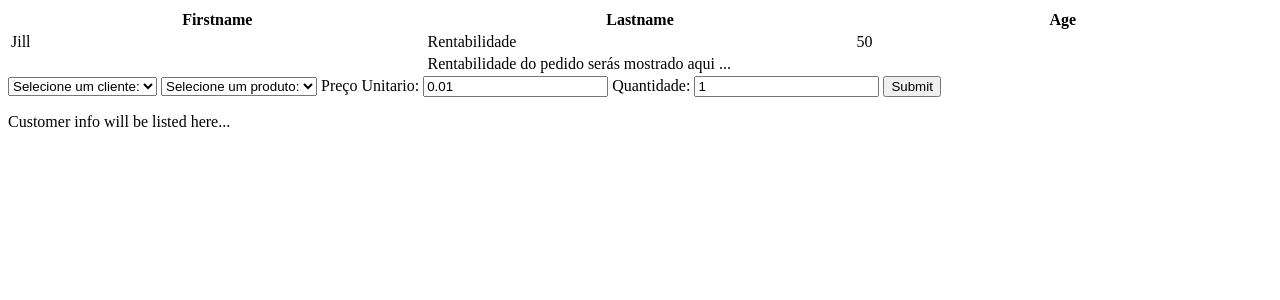
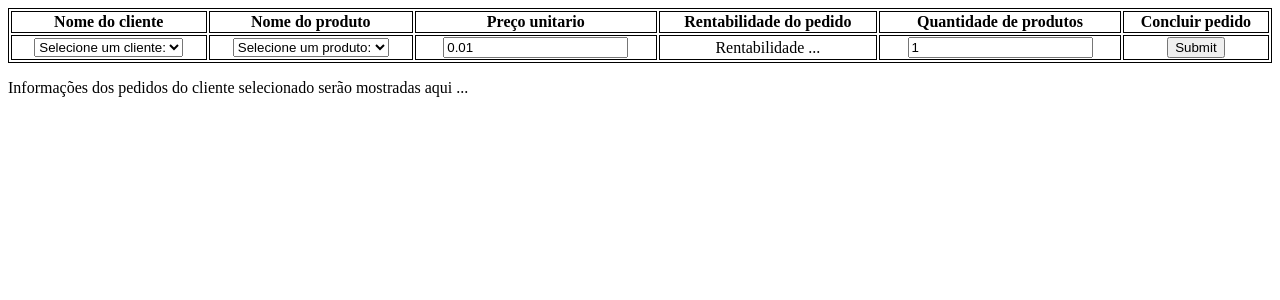
Before and after one commit to Lavus/Full-Stack, a PHP site: page /home.php in a window 1280 px wide. Shown: the top 300 px of the page. Run offline with PHP 8.4, Linux system fonts and the light colour scheme; data that the repository does not hold is empty.

Commit message:
Add files via upload

```diff
--- a/Fullstack/cadastro_pedido.php
+++ b/Fullstack/cadastro_pedido.php
@@ -8,10 +8,4 @@ $stmt->bind_param("iidi", $_GET['cliente'],$_GET['produto'],$_GET['preco'],$_GET
 $stmt->execute();
 $stmt->close();
 
-echo "<table>";
-echo "<tr>";
-echo "<th>CustomerID</th>";
-echo "<th>CompanyName</th>";
-echo "</tr>";
-echo "</table>";
 ?>
--- a/Fullstack/get_pedido.php
+++ b/Fullstack/get_pedido.php
@@ -17,6 +17,8 @@ echo "<th>Preço unitario do pedido</th>";
 echo "<th>Rentabilidade do pedido</th>";
 echo "<th>Quantidade de produtos pedido</th>";
 echo "<th>Tempo de realização do pedido</th>";
+echo "<th>Alterar o pedido</th>";
+echo "<th>Deletar o pedido</th>";
 echo "</tr>";
 while($stmt->fetch()){
     echo("<tbody id='txt" . $id_pedido. "'>");
--- a/Fullstack/home.php
+++ b/Fullstack/home.php
@@ -18,13 +18,27 @@ var alter_order_id = "";
     <head>
         <meta http-equiv="Content-Type" content="text/html;charset=UTF-8">
         <script src="https://ajax.googleapis.com/ajax/libs/jquery/3.3.1/jquery.min.js"></script>
+        <style>
+            table, td, th {
+                border: 1px solid black;
+            }
+            td {
+                text-align:center;
+            }
+        </style>
         <script>
         $(document).ready(function(){
           $('#cadastro_pedido').submit(function(ev){
+            //~ alert(document.getElementById("rentabilidade").style.backgroundColor);
+            if (document.getElementById("rentabilidade").style.backgroundColor == 'red'){
+                alert("Não é permitido cadastrar pedidos com a rentabilidade ruim \n por favor aumente o preço se deseja cadastrar o pedido");
+                document.getElementById("price").focus();
+                return false;
+            }
             ev.preventDefault();
-            alert("Submitted");
+            //~ alert("Submitted");
             var dados = $('#cadastro_pedido').serialize();
-            alert(dados);
+            //~ alert(dados);
 
             var xhttp;
             if (dados == "") {
@@ -37,7 +51,6 @@ var alter_order_id = "";
                     document.getElementById("txtHint").innerHTML = this.responseText;
                 }
             };
-            alert("aaa");
             xhttp.open("GET", "cadastro_pedido.php?"+dados, true);
             xhttp.send();
           });
@@ -46,24 +59,18 @@ var alter_order_id = "";
         <title>Full Stack</title>
     </head>
     <body>
+        <form id="cadastro_pedido" action="" method="GET">
             <table style="width:100%;">
                 <tr>
-                <th style="width:33%;">Firstname</th>
-                <th style="width:34%;">Lastname</th>
-                <th style="width:33%;">Age</th>
+                    <th>Nome do cliente</th>
+                    <th>Nome do produto</th>
+                    <th>Preço unitario</th>
+                    <th>Rentabilidade do pedido</th>
+                    <th>Quantidade de produtos</th>
+                    <th>Concluir pedido</th>
                 </tr>
                 <tr>
-                <td>Jill</td>
-                <td>Rentabilidade</td>
-                <td>50</td>
-            </tr>
-            <tr>
-                <td style="visibility:collapse;">Eve</td>
-                <td><div id="rentabilidade">Rentabilidade do pedido serás mostrado aqui ...</div></td>
-                <td style="visibility:collapse;">94</td>
-            </tr>
-        </table>
-        <form id="cadastro_pedido" action="" method="GET">
+                    <td>
                         <select name='cliente' required="required" onchange="showCustomer(this.value)">
                             <option value="">Selecione um cliente:</option>
                             <?php
@@ -72,6 +79,8 @@ var alter_order_id = "";
                                 }
                             ?>
                         </select>
+                    </td>
+                    <td>
                         <select id='product' name='produto' required="required" onchange="showprice(this.value,'')">
                             <option value="">Selecione um produto:</option>
                             <?php
@@ -82,14 +91,26 @@ var alter_order_id = "";
                                 }
                             ?>
                         </select>
-            Preço Unitario:
+                    </td>
+                    <td>
                         <input id="price" required="required" type="number" step=0.01 name="preco" min="0.01" value="0.01" onkeyup="showrentability(this.value,'')" onchange="showrentability(this.value,'')">
-            Quantidade:
+                    </td>
+                    <td>
+                        <div id="rentabilidade">
+                            Rentabilidade ...
+                        </div>
+                    </td>
+                    <td>
                         <input type="number" step=1 id="amount" required="required" min="1" name="quantidade" value="1">
+                    </td>
+                    <td>
                         <input type="submit" value="Submit">
+                    </td>
+                </tr>
+            </table>
         </form>
         <form id='altera_pedido'>
-            <div id="txtHint">Customer info will be listed here...</div>
+            <div id="txtHint">Informações dos pedidos do cliente selecionado serão mostradas aqui ...</div>
             <input type="submit" style="visibility:hidden" value="Submit">
         </form>
         <script>
@@ -190,12 +211,18 @@ var alter_order_id = "";
                         else{
                             document.getElementById("rentabilidade"+txt).innerHTML = "Ruim";
                             document.getElementById("rentabilidade"+txt).style.backgroundColor = "red";
-                            alert("ruim");
+                            //~ alert(document.getElementById("rentabilidade"+txt).style.backgroundColor);
+                            //~ alert("ruim");
                         }
                     }
                 }
             }
             $("#altera_pedido").submit(function(e){
+                if (document.getElementById("rentabilidade"+alter_order_id).style.backgroundColor == 'red'){
+                    alert("Não é permitido atualizar pedidos se a rentabilidade estiver ruim \n por favor aumente o preço se deseja atualizar o pedido");
+                    document.getElementById("price"+alter_order_id).focus();
+                    return false;
+                }
                 //~ alert(alter_order_id);
                 e.preventDefault();
                 if (confirm('Tem certeza que quer alterar este pedido?')) {
@@ -218,7 +245,7 @@ var alter_order_id = "";
                     xhttp.open("GET", "alter_order.php?"+pedido+"&"+produto+"&"+preco+"&"+quantidade, true);
                     xhttp.send();
                 } else {
-                    alert("no");
+                    //~ alert("no");
                     return false;
                 }
 
```
Lines whose indentation alone changed are shown as unchanged.
